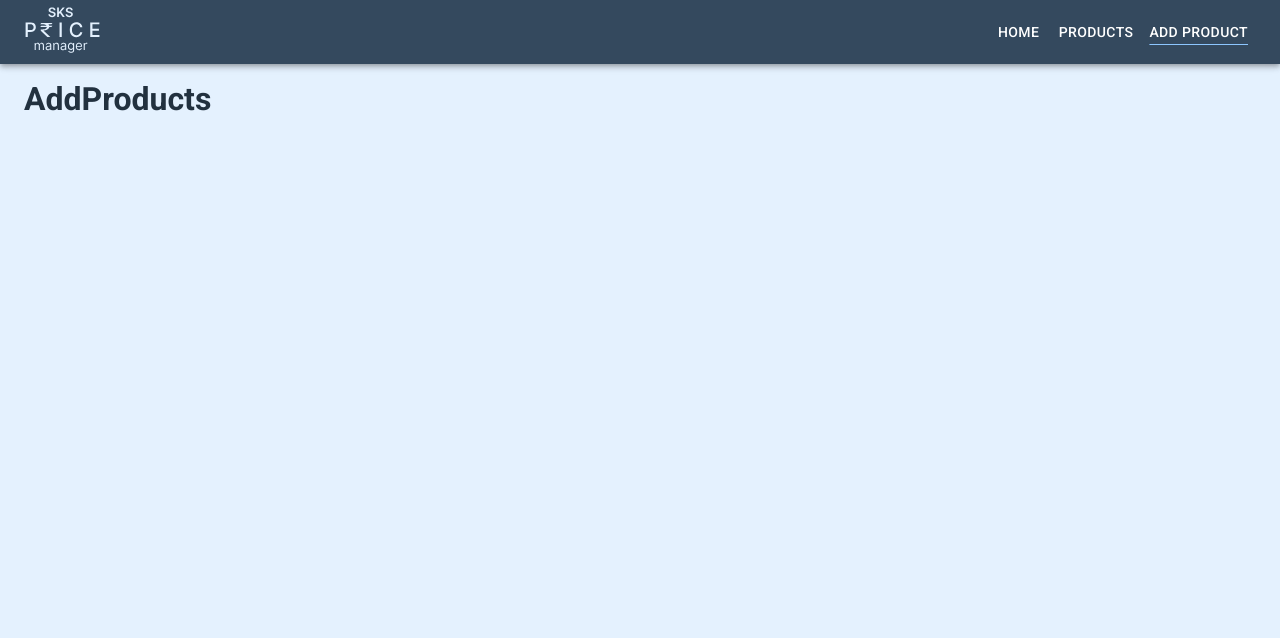
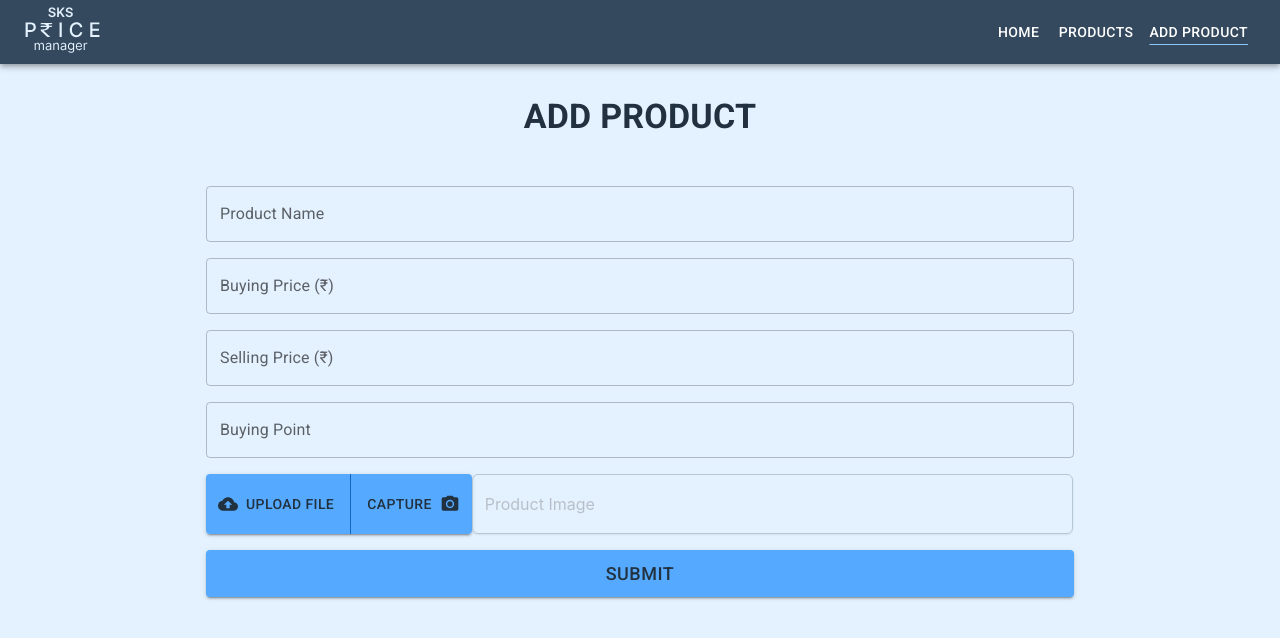
Before and after one commit to SkTamim/price-manager, a React (Vite) app: page /add-product in a window 1280 px wide. Shown: the top 638 px of the page. Built offline with nearby package versions, Linux system fonts and the light colour scheme.

Commit message:
Completed add product form with functionality, created add product page

```diff
--- /dev/null
+++ b/src/components/addProductPage/AddImageInput.jsx
@@ -0,0 +1,91 @@
+/* eslint-disable react/prop-types */
+import { Button, Stack, styled, ButtonGroup } from "@mui/material";
+import Input from "@mui/joy/Input";
+import CloudUploadIcon from "@mui/icons-material/CloudUpload";
+import { useEffect, useState } from "react";
+import CaptureImage from "./CaptureImage";
+import CheckCircleIcon from "@mui/icons-material/CheckCircle";
+
+const VisuallyHiddenInput = styled("input")({
+	clip: "rect(0 0 0 0)",
+	clipPath: "inset(50%)",
+	height: 1,
+	overflow: "hidden",
+	position: "absolute",
+	bottom: 0,
+	left: 0,
+	whiteSpace: "nowrap",
+	width: 1,
+});
+function AddImageInput({ getImage, resetImg }) {
+	const [uploadFile, setUploadFile] = useState(null);
+	const [imgFileName, setImgFileName] = useState("");
+
+	function file(e) {
+		setUploadFile(e.target.files[0]);
+		setImgFileName(e.target.files[0].name);
+	}
+
+	function getCapturedFile(file) {
+		setUploadFile(file);
+		setImgFileName(file);
+	}
+
+	useEffect(() => {
+		getImage(uploadFile);
+	}, [uploadFile]);
+
+	return (
+		<Stack
+			sx={{
+				flexDirection: {
+					xs: "coloumn",
+					sm: "row",
+				},
+			}}
+		>
+			<ButtonGroup variant='contained' sx={{ mt: 2 }}>
+				<Button
+					component='label'
+					variant='contained'
+					startIcon={<CloudUploadIcon />}
+					sx={{
+						flexGrow: 1,
+						backgroundColor: "#55AAFF",
+						color: " #22313f",
+						"&:hover": {
+							backgroundColor: "#0F87FF",
+						},
+					}}
+				>
+					Upload file
+					<VisuallyHiddenInput type='file' onChange={file} accept='image/*' />
+				</Button>
+				<CaptureImage getCapturedFile={getCapturedFile} />
+			</ButtonGroup>
+			<Input
+				placeholder='Product Image'
+				disabled
+				sx={{
+					backgroundColor: "transparent",
+					height: "60px",
+					borderColor: "#B3C8CF !important",
+					mt: {
+						sx: 0,
+						sm: 2,
+					},
+					width: {
+						sx: "100%",
+						sm: "69.3%",
+					},
+				}}
+				value={resetImg ? imgFileName : ""}
+				endDecorator={
+					resetImg && imgFileName && <CheckCircleIcon sx={{ color: "green" }} />
+				}
+			/>
+		</Stack>
+	);
+}
+
+export default AddImageInput;
--- /dev/null
+++ b/src/components/addProductPage/AddProductForm.jsx
@@ -0,0 +1,215 @@
+import {
+	TextField,
+	Container,
+	Button,
+	Alert,
+	Dialog,
+	DialogActions,
+	DialogContent,
+} from "@mui/material";
+import AddImageInput from "./AddImageInput";
+import { useReducer, useState } from "react";
+import { submitForm } from "./SubmitForm";
+
+const INITIAL_STATE = {
+	name: "",
+	buyingPrice: "",
+	sellingPrice: "",
+	buyingPoint: "",
+	image: null,
+};
+
+function formReducer(state, action) {
+	switch (action.type) {
+		case "CHENGE_INPUT":
+			return {
+				...state,
+				[action.payload.name]: action.payload.value,
+			};
+		case "AAD_IMAGE":
+			return {
+				...state,
+				image: action.payload.image,
+			};
+		case "RESET_INPUT":
+			return INITIAL_STATE;
+
+		default:
+			return state;
+	}
+}
+
+function AddProductForm() {
+	// Form is not filled properly dialog box =====
+	const [open, setOpen] = useState(false);
+	const handleClickOpen = () => {
+		setOpen(true);
+	};
+
+	const handleClose = () => {
+		setOpen(false);
+	};
+	// End ===================
+
+	const [state, dispatch] = useReducer(formReducer, INITIAL_STATE);
+	const [formError, setFormError] = useState({});
+
+	function handleChenge(e) {
+		dispatch({
+			type: "CHENGE_INPUT",
+			payload: {
+				name: e.target.name,
+				value: e.target.value,
+			},
+		});
+		setFormError({
+			...formError,
+			[e.target.name]: e.target.value <= 0,
+		});
+	}
+
+	function resetForm() {
+		dispatch({ type: "RESET_INPUT" });
+	}
+
+	function getImage(img) {
+		dispatch({
+			type: "AAD_IMAGE",
+			payload: {
+				image: img,
+			},
+		});
+	}
+	function submitFormData(e) {
+		e.preventDefault();
+		let nameErr = state.name.length <= 0;
+		let bPriceErr = state.buyingPrice.length <= 0;
+		let sPriceErr = state.sellingPrice.length <= 0;
+		let bPointErr = state.buyingPoint.length <= 0;
+
+		setFormError({
+			name: nameErr,
+			buyingPrice: bPriceErr,
+			sellingPrice: sPriceErr,
+			buyingPoint: bPointErr,
+		});
+
+		if (nameErr || bPriceErr || sPriceErr || bPointErr) {
+			handleClickOpen();
+		} else {
+			submitForm(e, state);
+			resetForm();
+		}
+	}
+	return (
+		<>
+			<Container
+				maxWidth='md'
+				component='form'
+				onSubmit={(e) => {
+					submitFormData(e);
+				}}
+				sx={{
+					padding: {
+						xs: 0,
+						sm: 2,
+					},
+				}}
+			>
+				<TextField
+					id='product-name'
+					label='Product Name'
+					name='name'
+					variant='outlined'
+					fullWidth
+					sx={{ mt: 2 }}
+					onChange={handleChenge}
+					value={state.name}
+					error={formError.name}
+					helperText={formError.name && "Please type a name"}
+				/>
+				<TextField
+					id='buying-price'
+					label='Buying Price (₹)'
+					name='buyingPrice'
+					type='number'
+					variant='outlined'
+					fullWidth
+					sx={{ mt: 2 }}
+					onChange={handleChenge}
+					value={state.buyingPrice}
+					error={formError.buyingPrice}
+					helperText={formError.buyingPrice && "Please give a buying price"}
+				/>
+				<TextField
+					id='selling-price'
+					label='Selling Price (₹)'
+					name='sellingPrice'
+					type='number'
+					variant='outlined'
+					fullWidth
+					sx={{ mt: 2 }}
+					onChange={handleChenge}
+					value={state.sellingPrice}
+					error={formError.sellingPrice}
+					helperText={formError.sellingPrice && "Please give a selling price"}
+				/>
+				<TextField
+					id='buying-point'
+					label='Buying Point'
+					name='buyingPoint'
+					variant='outlined'
+					fullWidth
+					sx={{ mt: 2 }}
+					onChange={handleChenge}
+					value={state.buyingPoint}
+					error={formError.buyingPoint}
+					helperText={formError.buyingPoint && "Please give a buying point"}
+				/>
+
+				<AddImageInput getImage={getImage} resetImg={state.image} />
+				<Button
+					variant='contained'
+					size='lg'
+					type='submit'
+					sx={{
+						mt: 2,
+						width: "100%",
+						py: 1,
+						fontSize: "18px",
+						backgroundColor: "#55AAFF",
+						color: " #22313f",
+						"&:hover": {
+							backgroundColor: "#0F87FF",
+						},
+					}}
+				>
+					Submit
+				</Button>
+			</Container>
+
+			{/* FORM IS NOT FILLED PROPERLY ERROR DIALOG BOX */}
+			<Dialog open={open} onClose={handleClose}>
+				<DialogContent
+					sx={{
+						p: 0,
+						width: {
+							sm: "400px",
+						},
+					}}
+				>
+					<Alert severity='error' sx={{ justifyContent: "center" }}>
+						Please fill the fiels properly.
+					</Alert>
+				</DialogContent>
+				<DialogActions sx={{ p: 0 }}>
+					<Button onClick={handleClose} autoFocus fullWidth color='success'>
+						Okey
+					</Button>
+				</DialogActions>
+			</Dialog>
+		</>
+	);
+}
+
+export default AddProductForm;
--- /dev/null
+++ b/src/components/addProductPage/CaptureImage.jsx
@@ -0,0 +1,101 @@
+/* eslint-disable react/prop-types */
+import { CameraAlt } from "@mui/icons-material";
+import {
+	Button,
+	Dialog,
+	DialogTitle,
+	DialogContent,
+	DialogActions,
+} from "@mui/material";
+import { useRef, useState } from "react";
+import Webcam from "react-webcam";
+
+const videoConstraints = {
+	width: 150,
+	height: 150,
+	facingMode: "user",
+};
+function CaptureImage({ getCapturedFile }) {
+	const [open, setOpen] = useState(false);
+	const [img, setImg] = useState(null);
+	const webcamRef = useRef(null);
+
+	const capture = () => {
+		setImg(webcamRef.current.getScreenshot());
+	};
+
+	const handleClickOpen = () => {
+		setOpen(true);
+	};
+
+	const handleClose = () => {
+		setOpen(false);
+	};
+	function imgOkey() {
+		capture();
+
+		getCapturedFile(webcamRef.current.getScreenshot());
+		handleClose();
+	}
+	return (
+		<>
+			<Button
+				component='label'
+				variant='contained'
+				endIcon={<CameraAlt />}
+				sx={{
+					flexGrow: 1,
+					backgroundColor: "#55AAFF",
+					color: " #22313f",
+					"&:hover": {
+						backgroundColor: "#0F87FF",
+					},
+				}}
+				onClick={handleClickOpen}
+			>
+				Capture
+			</Button>
+			<Dialog
+				open={open}
+				onClose={handleClose}
+				aria-labelledby='alert-dialog-title'
+				aria-describedby='alert-dialog-description'
+			>
+				<DialogTitle id='alert-dialog-title'>Capture product Image</DialogTitle>
+				<DialogContent
+					sx={{
+						display: "flex",
+						flexDirection: "column",
+						alignItems: "center",
+					}}
+				>
+					<Webcam
+						audio={false}
+						height={150}
+						ref={webcamRef}
+						screenshotFormat='image/jpeg'
+						mirrored
+						screenshotQuality='1'
+						width={150}
+						videoConstraints={videoConstraints}
+					/>
+					{img && (
+						<img
+							src={img}
+							alt='Camera Image'
+							style={{ width: "150px", height: "150px", marginTop: "10px" }}
+						/>
+					)}
+				</DialogContent>
+				<DialogActions sx={{ justifyContent: "center" }}>
+					<Button onClick={capture}>{img ? "Re-Capture" : "Capture"}</Button>
+					<Button onClick={imgOkey} autoFocus>
+						Okey
+					</Button>
+				</DialogActions>
+			</Dialog>
+		</>
+	);
+}
+
+export default CaptureImage;
--- /dev/null
+++ b/src/components/addProductPage/SubmitForm.js
@@ -0,0 +1,3 @@
+export function submitForm(e, data) {
+	console.log(data);
+}
--- a/src/pages/AddProduct.jsx
+++ b/src/pages/AddProduct.jsx
@@ -1,5 +1,21 @@
+import { Typography } from "@mui/material";
+import AddProductForm from "../components/addProductPage/AddProductForm";
 function AddProduct() {
-	return <h1>AddProducts</h1>;
+	return (
+		<>
+			<Typography
+				component='h1'
+				variant='h4'
+				align='center'
+				textTransform='uppercase'
+				fontWeight='bold'
+				marginY={2}
+			>
+				Add Product
+			</Typography>
+			<AddProductForm />
+		</>
+	);
 }
 
 export default AddProduct;
```
Also changed, not shown: package.json (+5 -3 lines), 1 other file (tests, documents, lock files or other folders).
